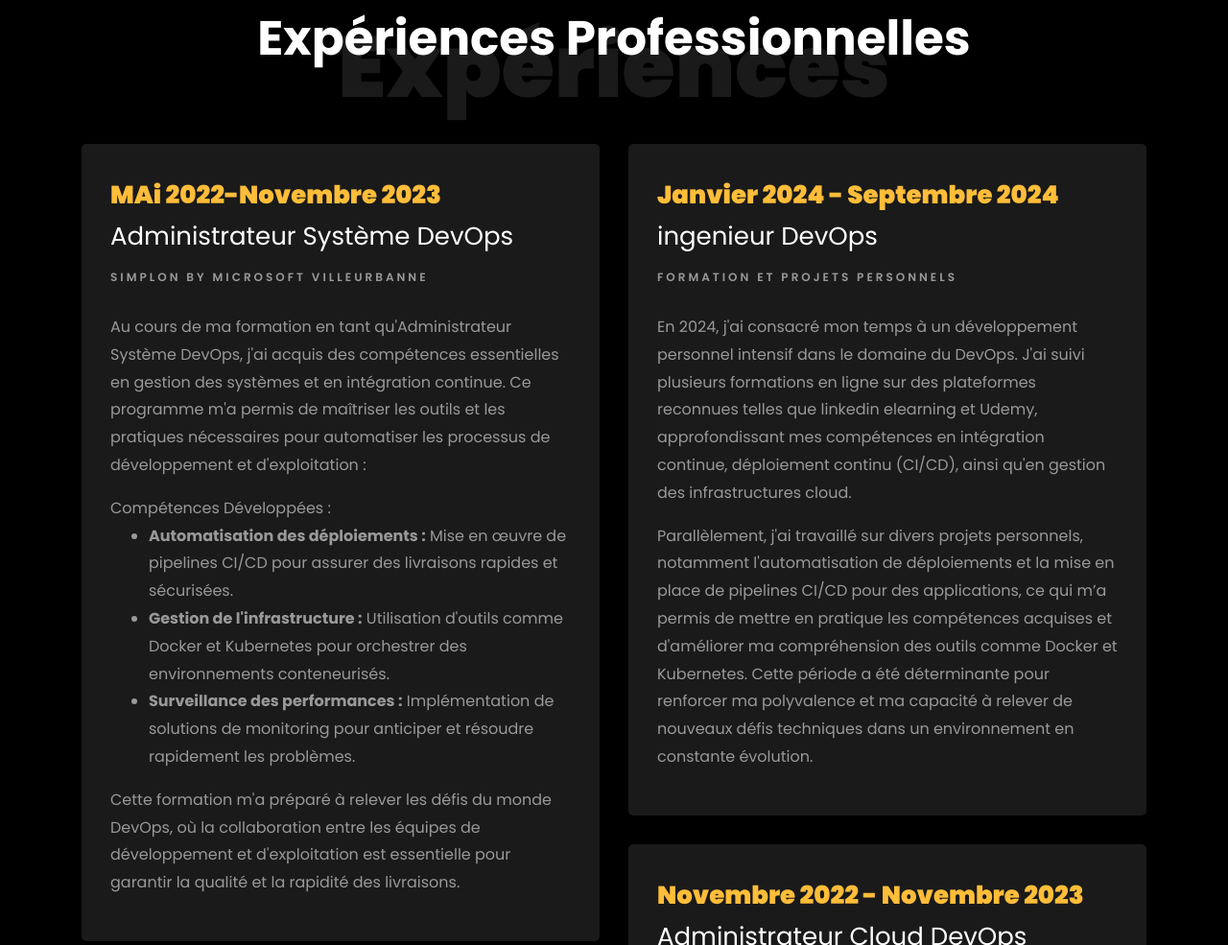
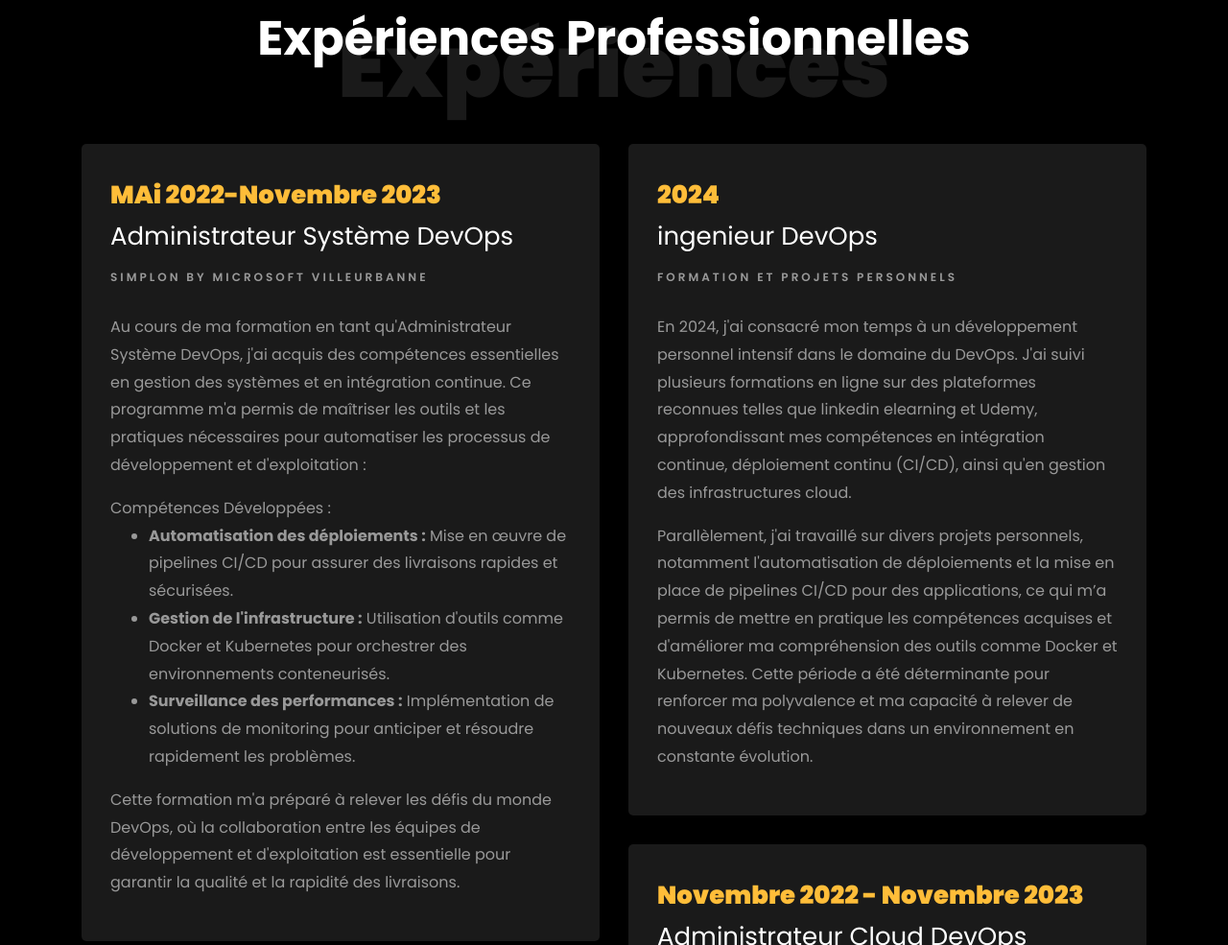
Before and after one commit to mahdibenkhider/Portfolio, a plain HTML site: page index.html in a window 1280 px wide. Shown: the part 2546-3531 px from the top of the page at 96% size. Drawn offline with Linux system fonts and the light colour scheme; files whose address does not match are found by name.

Commit message:
ajouter une experience pro

```diff
--- a/index.html
+++ b/index.html
@@ -206,7 +206,7 @@
 
     			<div class="col-md-6">
 					<div class="Expériences-wrap ftco-animate">
-						<span class="date">Janvier 2024 - Septembre 2024</span>
+						<span class="date">2024</span>
 						<h2>ingenieur DevOps</h2>
 						<span class="position">Formation et Projets Personnels</span>
 						<p class="mt-4">En 2024, j'ai consacré mon temps à un développement personnel intensif dans le domaine du DevOps.
```
